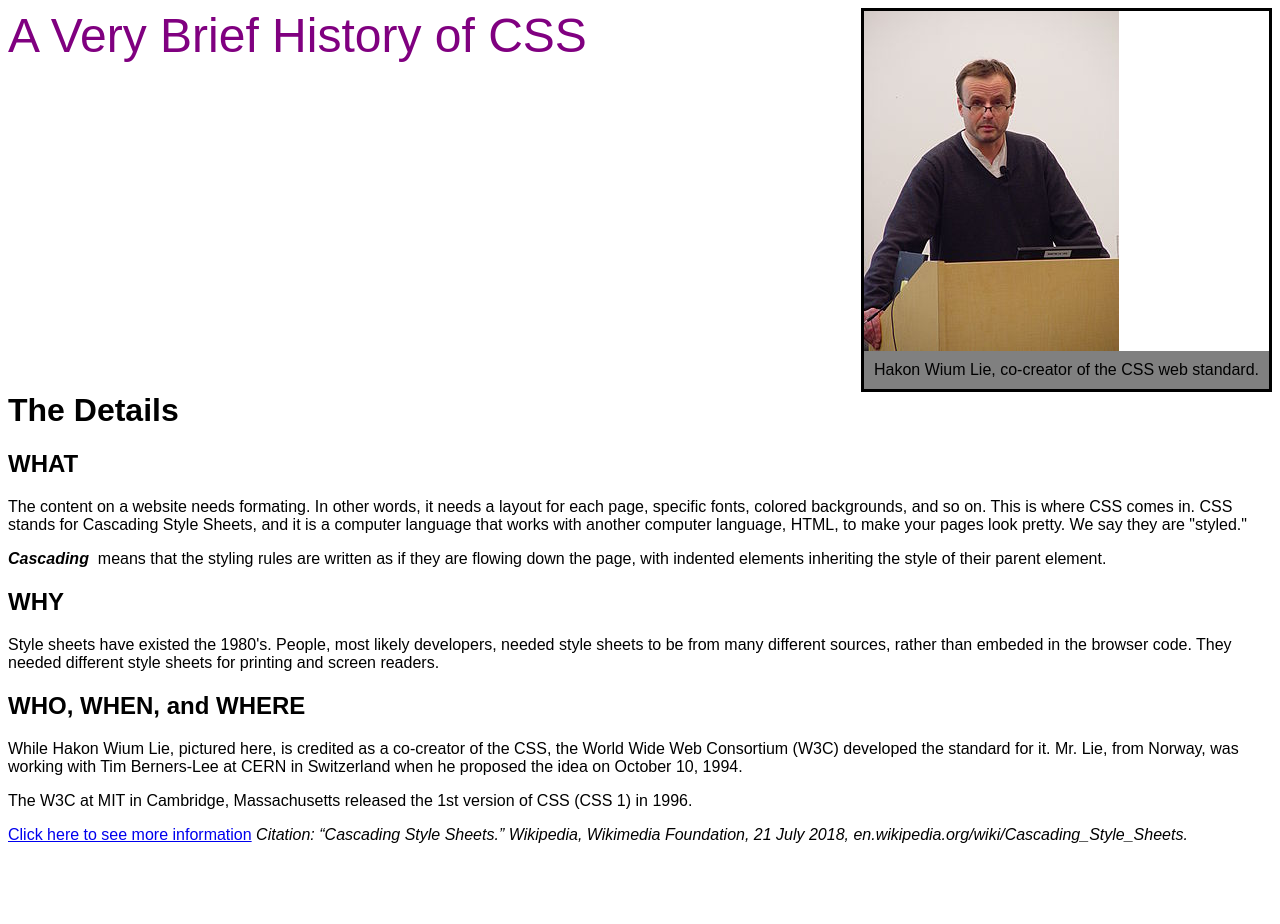
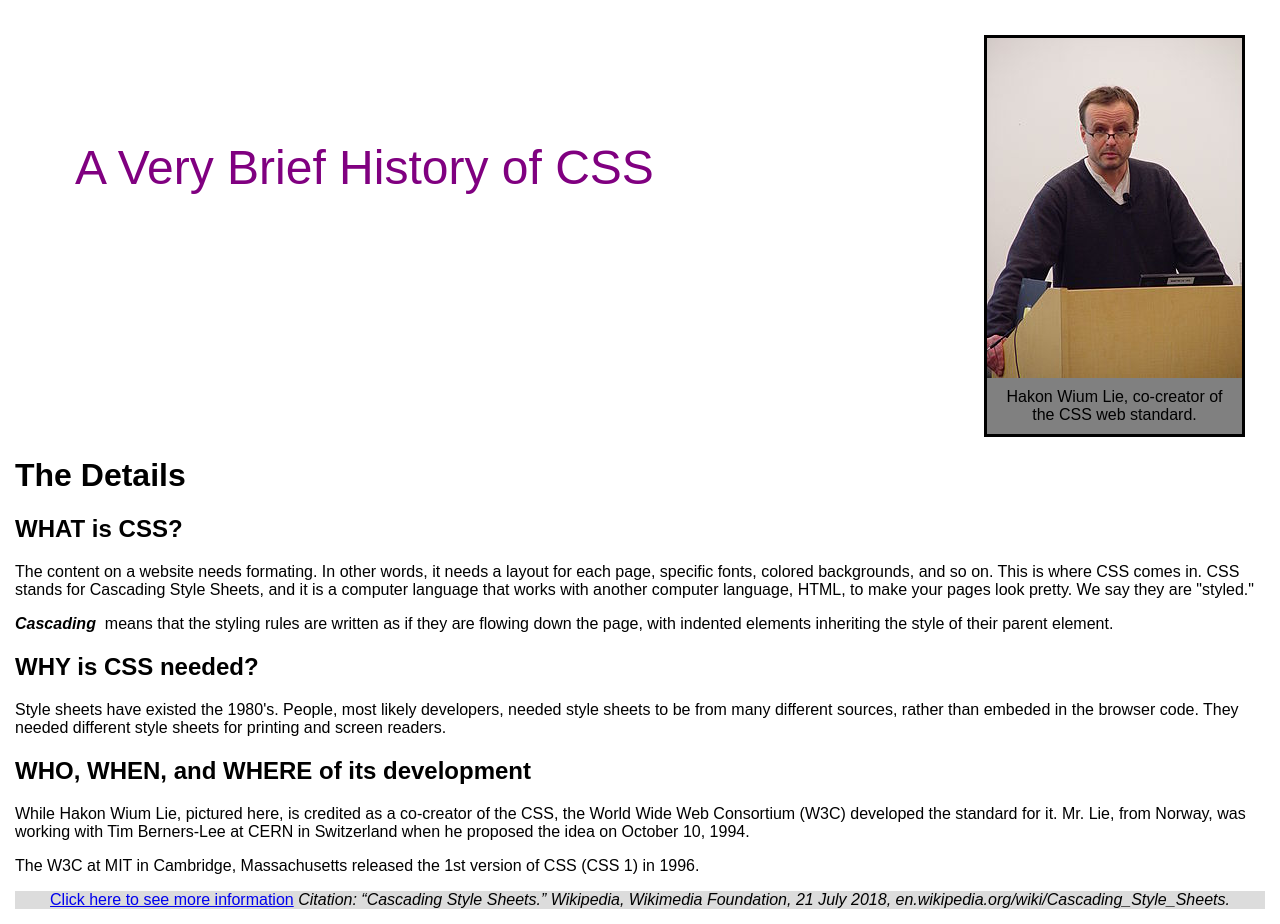
Before and after one commit to RBLutsky/FCC--history-of-CSS, a plain HTML site: page index.html in a window 1280 px wide. Before the commit the page ends 852 px from the top, so only its background shows below. Drawn offline with Linux system fonts and the light colour scheme.

Commit message:
Positioning of title, image, footer

```diff
--- a/index.html
+++ b/index.html
@@ -19,7 +19,7 @@
 
         <div id="tribute-info">
             <h1>The Details</h1>
-            <h2>WHAT</h2>
+            <h2>WHAT is CSS?</h2>
             <p>The content on a website needs formating. In other words, it needs a layout for each page, specific fonts, colored
                 backgrounds, and so on. This is where CSS comes in. CSS stands for Cascading Style Sheets, and it is a computer
                 language that works with another computer language, HTML, to make your pages look pretty. We say they are
@@ -30,12 +30,12 @@
                 </b>means that the styling rules are written as if they are flowing down the page, with indented elements inheriting
                 the style of their parent element. </p>
 
-            <h2>WHY</h2>
+            <h2>WHY is CSS needed?</h2>
             <p>Style sheets have existed the 1980&apos;s. People, most likely developers, needed style sheets to be from many
                 different sources, rather than embeded in the browser code. They needed different style sheets for printing
                 and screen readers.</p>
 
-            <h2>WHO, WHEN, and WHERE</h2>
+            <h2>WHO, WHEN, and WHERE of its development</h2>
             <p>While Hakon Wium Lie, pictured here, is credited as a co-creator of the CSS, the World Wide Web Consortium (W3C)
                 developed the standard for it. Mr. Lie, from Norway, was working with Tim Berners-Lee at CERN in Switzerland
                 when he proposed the idea on October 10, 1994. </p>
--- a/styles.css
+++ b/styles.css
@@ -9,6 +9,7 @@ body {
 	font-family: arial;
     font-size: 16px;
     color: black;
+    margin: 15px;
 }
 #tribute-info {
     clear: both;
@@ -24,6 +25,8 @@ body {
     font-size: 3rem;
     color: purple;
     float: left;
+    padding: 50px 50px;
+    margin: 75px 10px 10px 10px;
   }
 
   #image {
@@ -38,7 +41,8 @@ body {
       float: right;
       border: 3px solid black;
       display: block;
-
+      margin: 20px;
+      max-width: 255px;
 
   }
   #img-caption {
@@ -49,7 +53,10 @@ body {
   }
 
 /* ----------------------FOOTER------------------------------------------------ */
-
+footer {
+    text-align: center;
+    background-color: gainsboro;
+}
 /* ----------------------Navigation------------------------------------------------ */
 
 
```
